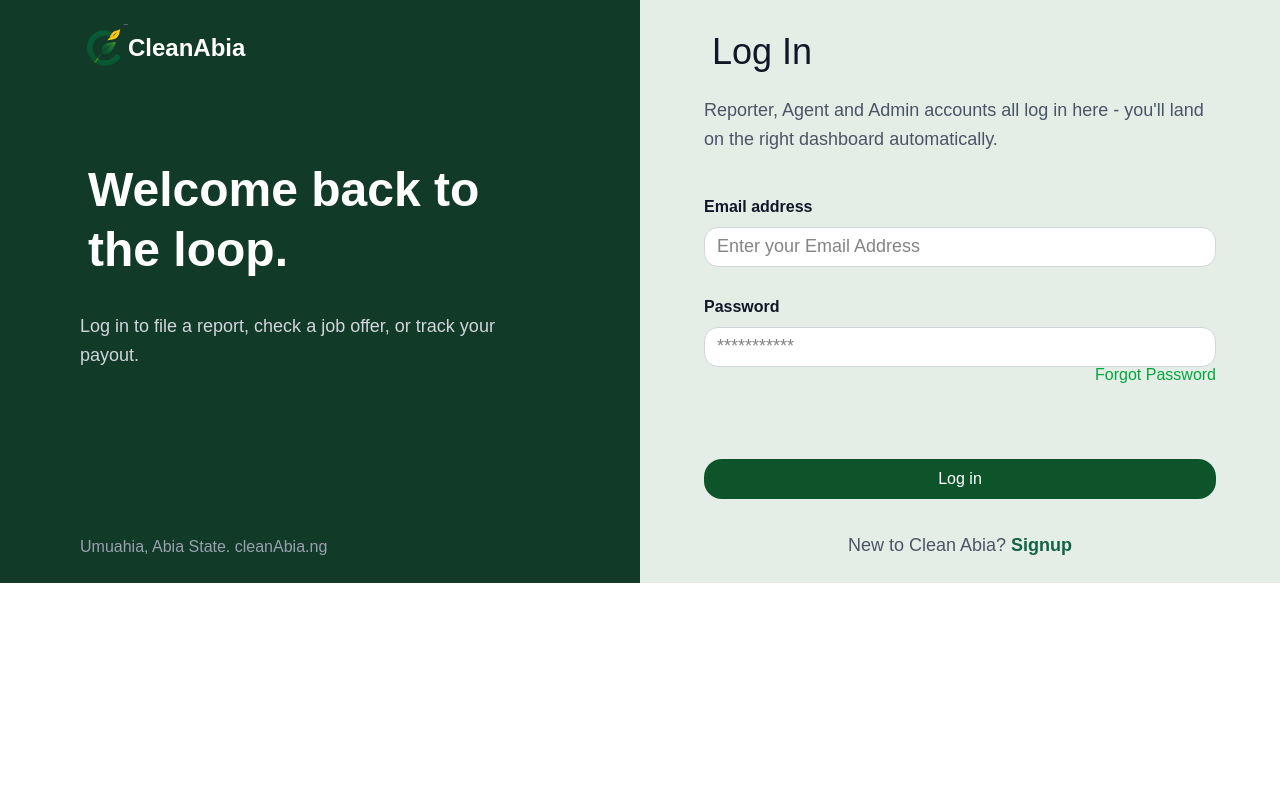
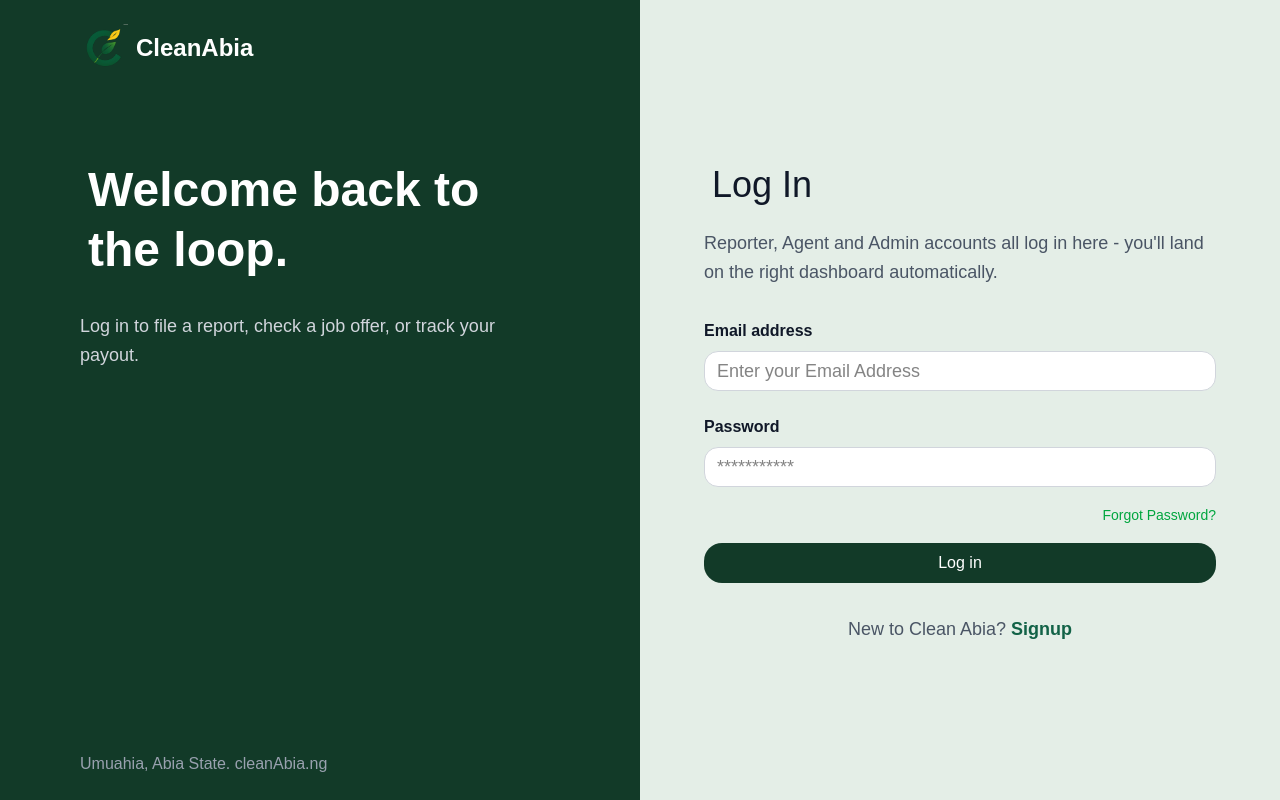
Before and after one commit to woodie545/CleanAbia, a React (Vite) app: page /login in a window 1280 px wide. Built offline with nearby package versions, Linux system fonts and the light colour scheme.

Commit message:
Update Login.jsx
added the main login API endpoints to save logins into Supabase

```diff
--- a/src/components/Login/Login.jsx
+++ b/src/components/Login/Login.jsx
@@ -1,48 +1,116 @@
-import React from 'react'
-import { Link } from 'react-router-dom'
+import React, { useState } from 'react'
+import { Link, useNavigate } from 'react-router-dom'
+import { signIn } from '../../services/auth'
 
 export default function LoginSection() {
+    const [email, setEmail] = useState('')
+    const [password, setPassword] = useState('')
+    const [errorMsg, setErrorMsg] = useState('')
+    const [loading, setLoading] = useState(false)
+    const navigate = useNavigate()
+
+    async function handleLogin(e) {
+        e.preventDefault()
+        setErrorMsg('')
+        setLoading(true)
+
+        try {
+            const { user, error } = await signIn(email, password)
+            if (error) throw error
+
+            // Redirect automatically after successful login
+            navigate('/dashboard')
+        } catch (error) {
+            setErrorMsg(error.message || 'Failed to log in')
+        } finally {
+            setLoading(false)
+        }
+    }
+
     return (
-        <section className='bg-[#E4EEE7] grid md:grid-cols-2 overflow-y-hidden'>
+        <section className='bg-[#E4EEE7] grid md:grid-cols-2 min-h-screen overflow-y-hidden'>
+            {/* Left Panel - Hero */}
             <div className='bg-[#123A28] text-white px-8 md:px-20 py-6 md:flex flex-col hidden'>
-                <div className='flex items-center'>
-                    <img src="/MAIN LOGO 2.png" alt="CleanAbiaLogo" className=' w-12 h-12' />
-                    <h2 className='font-semibold text-2xl '>CleanAbia</h2>
+                <div className='flex items-center gap-2'>
+                    <img src="/MAIN LOGO 2.png" alt="CleanAbiaLogo" className='w-12 h-12' />
+                    <h2 className='font-semibold text-2xl'>CleanAbia</h2>
                 </div>
-                <div className='mt-20 md:mt-20 max-w-md '>
-                    <h1 className='font-semibold text-4xl md:text-5xl p-2 leading-tight'>Welcome back to the loop.</h1>
-                    <p className='text-lg text-gray-300 leading-relaxed mt-6'>Log in to file a report, check a job offer, or track your payout.</p>
+                <div className='mt-20 max-w-md'>
+                    <h1 className='font-semibold text-4xl md:text-5xl p-2 leading-tight'>
+                        Welcome back to the loop.
+                    </h1>
+                    <p className='text-lg text-gray-300 leading-relaxed mt-6'>
+                        Log in to file a report, check a job offer, or track your payout.
+                    </p>
                 </div>
-                <div className='mt-auto pt-10 text-gray-400'>Umuahia, Abia State. cleanAbia.ng
-
+                <div className='mt-auto pt-10 text-gray-400'>
+                    Umuahia, Abia State. cleanAbia.ng
                 </div>
             </div>
 
-            <div className='w-full px-8 md:px-16 py-6'>
+            {/* Right Panel - Form */}
+            <div className='w-full px-8 md:px-16 py-6 flex flex-col justify-center'>
                 <h1 className='text-3xl md:text-4xl font-medium text-gray-900 p-2'>Log In</h1>
-                <p className='mt-4 text-lg text-gray-600 leading-relaxed'>Reporter, Agent and Admin accounts all log in here - you'll land on the right dashboard automatically. </p>
-                <form action="" className='mt-10'>
+                <p className='mt-4 text-lg text-gray-600 leading-relaxed'>
+                    Reporter, Agent and Admin accounts all log in here - you'll land on the right dashboard automatically.
+                </p>
+
+                {errorMsg && (
+                    <div className='mt-4 p-3 bg-red-100 text-red-700 rounded-xl text-sm'>
+                        {errorMsg}
+                    </div>
+                )}
+
+                <form onSubmit={handleLogin} className='mt-8'>
                     <div>
-                        <label htmlFor="" className='block text-base font-semibold text-gray-900 mb-2'>Email address</label>
-                        <input type="email" placeholder='Enter your Email Address' className='p-2 pl-3 w-full h-10 rounded-xl border border-gray-300 bg-white text-lg outline-none' />
+                        <label className='block text-base font-semibold text-gray-900 mb-2'>
+                            Email address
+                        </label>
+                        <input
+                            type="email"
+                            required
+                            value={email}
+                            onChange={(e) => setEmail(e.target.value)}
+                            placeholder='Enter your Email Address'
+                            className='p-2 pl-3 w-full h-10 rounded-xl border border-gray-300 bg-white text-lg outline-none focus:ring-2 focus:ring-[#123A28]'
+                        />
                     </div>
 
-                    <div className='mt-7 h-10 rounded-2xl'>
-                        <label htmlFor="" className='block text-base font-semibold text-gray-900 mb-2'>Password</label>
-                        <input type="password" placeholder='***********' className='p-2 pl-3 w-full h-10 rounded-xl border border-gray-300 bg-white text-lg outline-none' />
-                    </div>
-                    <div className='text-right mb-8  mt-7'>
-                        <Link to="/forgotpassword" className='text-green-600 hover:underline'>Forgot Password</Link>
+                    <div className='mt-6'>
+                        <label className='block text-base font-semibold text-gray-900 mb-2'>
+                            Password
+                        </label>
+                        <input
+                            type="password"
+                            required
+                            value={password}
+                            onChange={(e) => setPassword(e.target.value)}
+                            placeholder='***********'
+                            className='p-2 pl-3 w-full h-10 rounded-xl border border-gray-300 bg-white text-lg outline-none focus:ring-2 focus:ring-[#123A28]'
+                        />
                     </div>
 
-                    <button className='bg-green-900 rounded-2xl text-white w-full h-10 mt-10 '>Log in</button>
+                    <div className='text-right my-4'>
+                        <Link to="/forgotpassword" className='text-green-600 hover:underline text-sm font-medium'>
+                            Forgot Password?
+                        </Link>
+                    </div>
+
+                    <button
+                        type="submit"
+                        disabled={loading}
+                        className='bg-[#123A28] disabled:bg-gray-400 hover:bg-[#0e2d1f] transition-colors rounded-2xl text-white w-full h-10 font-medium'
+                    >
+                        {loading ? 'Logging in...' : 'Log in'}
+                    </button>
                 </form>
 
-
-                <p className='text-center mt-8 text-lg text-gray-600'>New to Clean Abia?{" "}
-                    <Link to="/signup" className='font-bold hover:underline text-[#126247]'>Signup</Link>
+                <p className='text-center mt-8 text-lg text-gray-600'>
+                    New to Clean Abia?{" "}
+                    <Link to="/signup" className='font-bold hover:underline text-[#126247]'>
+                        Signup
+                    </Link>
                 </p>
-                <Link />
             </div>
         </section>
     )
```
